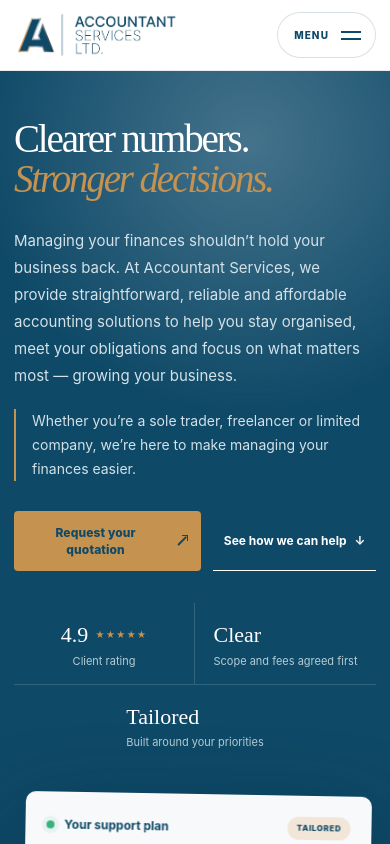
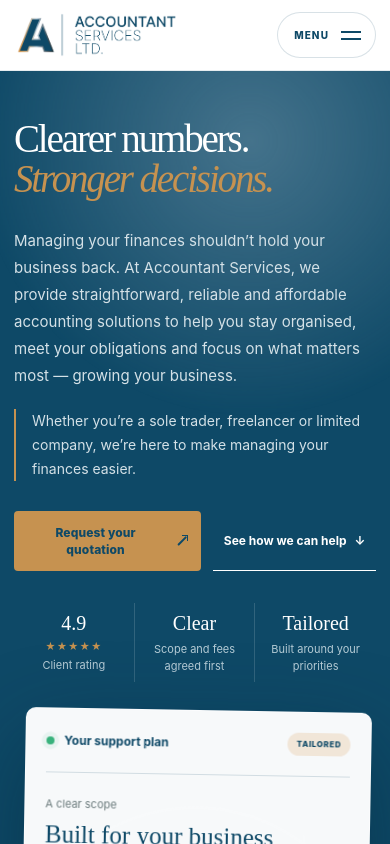
Before and after one commit to Tynarshe/accountant-services, a Next.js app: page / in a window 390 px wide. Shown: the top 844 px of the page. Built offline with nearby package versions, Linux system fonts and the light colour scheme.

Commit message:
Keep mobile hero trust items in one row

```diff
--- a/app/home-hero.css
+++ b/app/home-hero.css
@@ -21,7 +21,12 @@
   .hero-refined .hero-lede { max-width: 540px; margin-inline: 0; }
   .hero-refined .hero-buttons { align-items: flex-start; }
   .hero-refined .hero-visual { width: 100%; max-width: 420px; margin-inline: auto; transform: none; }
-  .hero-refined .trust-row > div { padding: 14px 10px; margin: 0; }
+  .hero-refined .trust-row { display: grid; grid-template-columns: repeat(3, minmax(0, 1fr)); align-items: stretch; width: 100%; gap: 0; }
+  .hero-refined .trust-row > div { display: flex; flex-direction: column; align-items: center; justify-content: flex-start; gap: 6px; padding: 8px 8px; margin: 0; grid-column: auto; border: 0; border-right: 1px solid rgba(255,255,255,.15); text-align: center; }
+  .hero-refined .trust-row > div:last-child { border: 0; }
+  .hero-refined .trust-row strong { font-size: clamp(20px, 4vw, 24px); line-height: 1.2; }
+  .hero-refined .trust-row .stars { font-size: 10px; line-height: 1; letter-spacing: 1px; }
+  .hero-refined .trust-row small { font-size: 11px; line-height: 1.5; white-space: normal; text-align: center; }
 }
 @media (max-width: 540px) {
   .hero-refined h1 { font-size: clamp(37px, 10vw, 54px); }
```
